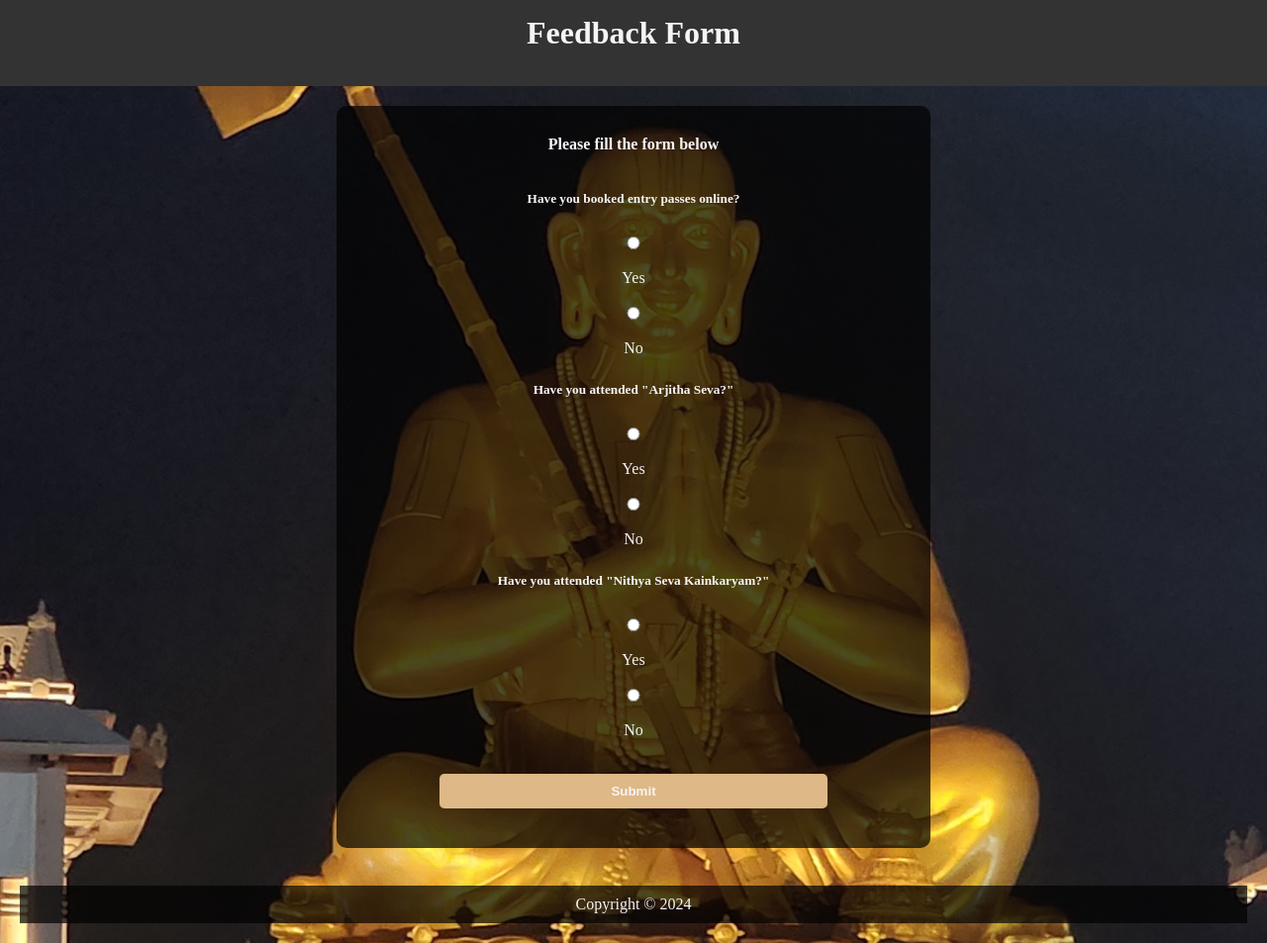
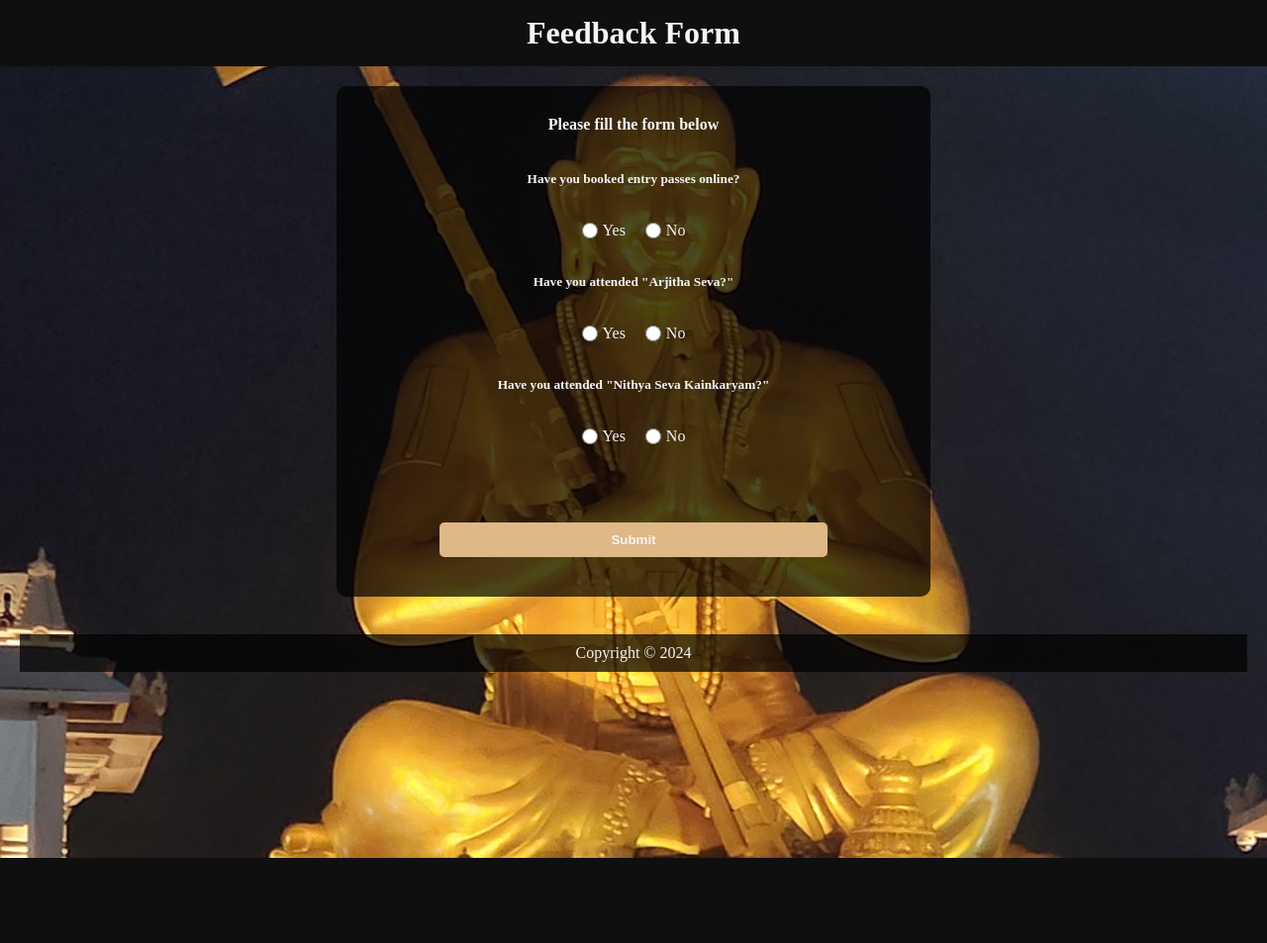
Before and after one commit to Pavantext/form, a Django app: page / in a window 1280 px wide. Shown: the whole page at 99% size. After the commit the page ends 867 px from the top, so only its background shows below. Run offline with Django 5.2, Linux system fonts and the light colour scheme.

Commit message:
Added CSS

```diff
--- a/feedbackform/App/static/css/style.css
+++ b/feedbackform/App/static/css/style.css
@@ -23,9 +23,10 @@
 h1 {
     color: whitesmoke;
     text-align: center;
-    background-color: #333333;
+    background-color: rgba(0, 0, 0, 0.7);
     padding: 15px;
-    margin-bottom: 20px;
+    position: sticky;
+    top: 0;
 }
 
 section {
@@ -46,8 +47,25 @@
     margin: 10px 0;
 }
 
+.radio-group {
+    display: flex;
+    justify-content: center;
+    align-items: center;
+    gap: 20px;
+    margin: 10px 0;
+}
+
+.radio-option {
+    display: flex;
+    align-items: center;
+    gap: 5px;
+}
+
 input[type="radio"] {
-    margin: 5px 10px;
+    margin: 0;
+    width: 16px;
+    height: 16px;
+    cursor: pointer;
 }
 
 button[type="submit"] {
@@ -92,4 +110,9 @@
     button[type="submit"] {
         width: 90%;
     }
+
+    .radio-group {
+        flex-direction: column;
+        gap: 10px;
+    }
 }
--- a/feedbackform/App/templates/feedbackform.html
+++ b/feedbackform/App/templates/feedbackform.html
@@ -19,14 +19,40 @@
                 {% csrf_token %}
                 {{form.as_p}}
                 <h5>Have you booked entry passes online?</h5>
-                <input type="radio" name="entry_passes" value="yes">Yes
-                <input type="radio" name="entry_passes" value="no">No
-                <h5>Have you attended "Arjitha Seva?"</h2>
-                <input type="radio" name="seva" value="yes">Yes
-                <input type="radio" name="seva" value="no">No
-                <h5>Have you attended "Nithya Seva Kainkaryam?"</h2>
-                <input type="radio" name="nithya_seva" value="yes">Yes
-                <input type="radio" name="nithya_seva" value="no">No
+                <div class="radio-group">
+                    <div class="radio-option">
+                        <input type="radio" name="entry_passes" value="yes" id="entry-yes">
+                        <label for="entry-yes">Yes</label>
+                    </div>
+                    <div class="radio-option">
+                        <input type="radio" name="entry_passes" value="no" id="entry-no">
+                        <label for="entry-no">No</label>
+                    </div>
+                </div>
+
+                <h5>Have you attended "Arjitha Seva?"</h5>
+                <div class="radio-group">
+                    <div class="radio-option">
+                        <input type="radio" name="seva" value="yes" id="seva-yes">
+                        <label for="seva-yes">Yes</label>
+                    </div>
+                    <div class="radio-option">
+                        <input type="radio" name="seva" value="no" id="seva-no">
+                        <label for="seva-no">No</label>
+                    </div>
+                </div>
+
+                <h5>Have you attended "Nithya Seva Kainkaryam?"</h5>
+                <div class="radio-group">
+                    <div class="radio-option">
+                        <input type="radio" name="nithya_seva" value="yes" id="nithya-yes">
+                        <label for="nithya-yes">Yes</label>
+                    </div>
+                    <div class="radio-option">
+                        <input type="radio" name="nithya_seva" value="no" id="nithya-no">
+                        <label for="nithya-no">No</label>
+                    </div>
+                </div>
                 <br>
                 <button type="submit">Submit</button>
             </form>
```
